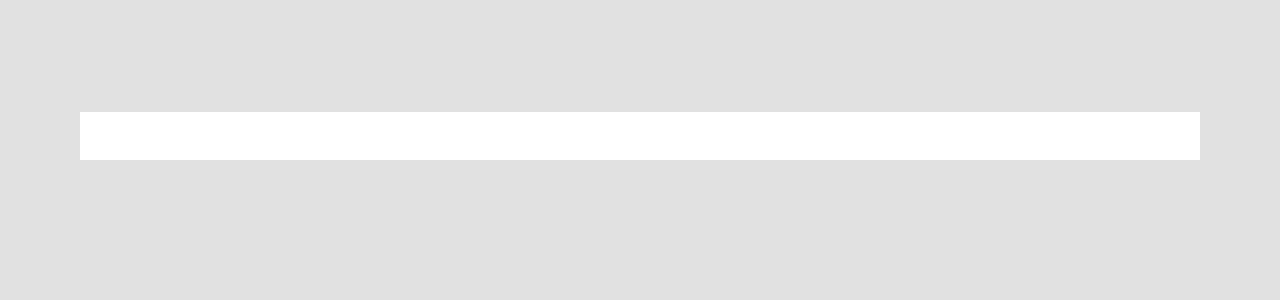
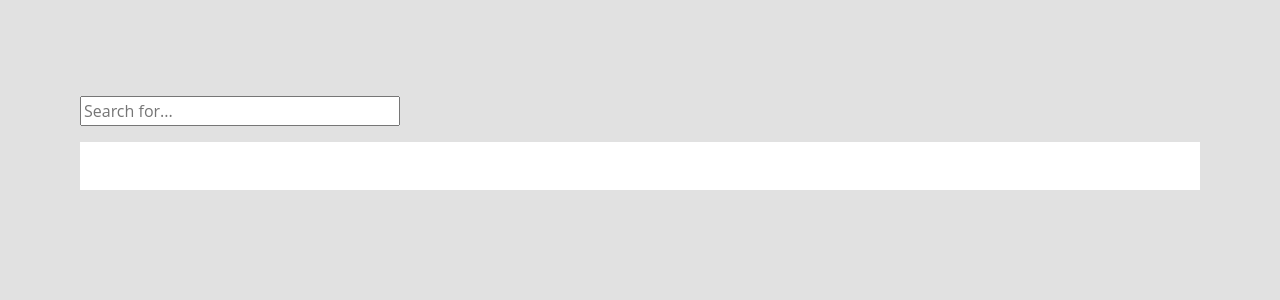
Before and after one commit to jamescharters/terem-fe, a React (Vite) app: page / in a window 1280 px wide. Shown: the top 300 px of the page. Built offline with nearby package versions, Linux system fonts and the light colour scheme.

Commit message:
feat: add search box component

```diff
--- /dev/null
+++ b/src/components/search/Search.module.scss
@@ -0,0 +1,5 @@
+.terem__search {
+    input[type="search"] {
+        width: 20rem;
+    }
+}
--- /dev/null
+++ b/src/components/search/Search.tsx
@@ -0,0 +1,24 @@
+import React, { useEffect, useState } from "react";
+import Styles from "./Search.module.scss";
+
+export type SearchProps = {
+    onSearch: (queryText: string) => void;
+};
+
+export const Search: React.FC<React.PropsWithChildren<SearchProps>> = ({ onSearch }) => {
+    const [searchText, setSearchText] = useState("");
+
+    const onSearchChange = (event: React.ChangeEvent<HTMLInputElement>) => {
+        setSearchText(event.target.value);
+    };
+
+    useEffect(() => onSearch(searchText), [onSearch, searchText]);
+
+    return (
+        <div className={Styles.terem__search}>
+            <input type="search" onChange={onSearchChange} value={searchText} placeholder="Search for..." data-testid="input-search" />
+        </div>
+    );
+};
+
+export default Search;
--- a/src/pages/Index.page.tsx
+++ b/src/pages/Index.page.tsx
@@ -1,10 +1,34 @@
-import React from "react";
+import React, { useCallback, useState } from "react";
 import PageStyles from "./Index.module.scss";
+import { IndexLoaderDataType } from "@/loaders/Index.loader";
+import { TileItem } from "@/types/TileItem";
+import { useLoaderData } from "react-router-dom";
+import { Search } from "@/components/search/Search";
 
 export const Component: React.FC<React.PropsWithChildren> = () => {
+    const { featured, popular } = useLoaderData() as IndexLoaderDataType;
+    const [searchResults, setSearchResults] = useState<TileItem[]>([]);
+
+    const onSearchChange = useCallback(
+        (queryText: string) => {
+            if (!queryText) {
+                setSearchResults(featured);
+                return;
+            }
+
+            // DEVNOTE: this is deliberately naive. A fuzzy search library like Fuse.js may also be appropriate
+            const filtered = featured.filter((item) => item.title.toLowerCase().includes(queryText.toLocaleLowerCase()));
+
+            setSearchResults(filtered);
+        },
+        [featured],
+    );
+
     return (
         <div className={PageStyles.dashboard}>
-            <header></header>
+            <header>
+                <Search onSearch={onSearchChange} />
+            </header>
             <main></main>
         </div>
     );
```
Also changed, not shown: 2 other files (tests, documents, lock files or other folders).
